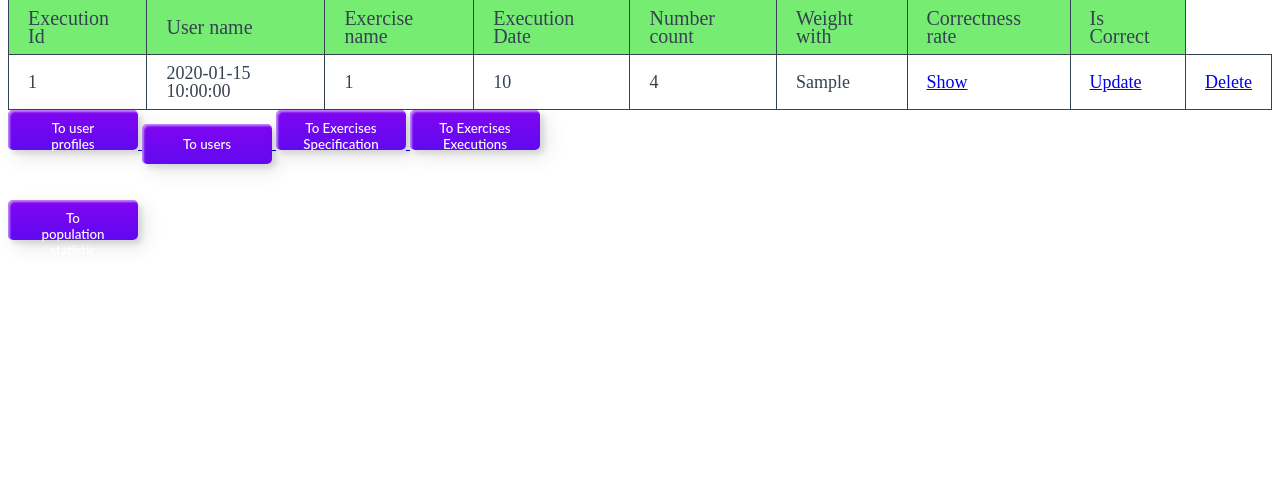
After one commit to bosvas/TropX_DB, a Flask app: page /tropx/execution/show in a window 1280 px wide. The commit adds this page. Shown: the part 256-736 px from the top of the page. Run offline with Flask 2, Linux system fonts and the light colour scheme; tables that the repository leaves empty hold one stand-in row (values such as "Sample post").

Commit message:
1.5 exercise execution add. mass refactoring. all classes to classes.py file

```diff
--- a/app.py
+++ b/app.py
@@ -9,6 +9,7 @@ from classes.UserProfile import user_profiles_routes
 from classes.PopulationStatistics import population_statistics_routes
 from classes.User import user_routes
 from classes.ExerciseSpecification import exercise_specification_routes
+from classes.ExerciseExecution import exercise_execution_routes
 
 load_dotenv()
 
@@ -17,6 +18,7 @@ app.register_blueprint(user_profiles_routes.user_profiles_bp)
 app.register_blueprint(population_statistics_routes.population_statistics_bp)
 app.register_blueprint(user_routes.user_bp)
 app.register_blueprint(exercise_specification_routes.exercise_specification_bp)
+app.register_blueprint(exercise_execution_routes.exercise_execution_bp)
 
 @app.route('/')
 def index():
--- a/classes/ExerciseExecution/exercise_execution_db_implementation.py
+++ b/classes/ExerciseExecution/exercise_execution_db_implementation.py
@@ -2,31 +2,105 @@ import datetime
 from flask import Flask, render_template, redirect, request
 import os
 from dotenv import load_dotenv
-from sqlalchemy import create_engine, Column, Integer, String, DateTime, Float, ForeignKey
+from sqlalchemy import create_engine, Column, Integer, String, DateTime, Float, ForeignKey, Boolean
 from sqlalchemy.orm import sessionmaker, relationship
 from sqlalchemy.ext.declarative import declarative_base
 from util.weight_plot import weight_histogram_chart
-from classes.UserProfile.user_profile_db_implementation import Base
+# from classes.UserProfile.user_profile_db_implementation import Base
+from classes.User import user_db_implementation
+from classes.ExerciseSpecification import exercise_specification_db_implementation
+from classes.classes import ExerciseExecution
 
 load_dotenv()
 
 db_url = os.getenv("DATABASE_URL")
 engine = create_engine(db_url)
 
+# Base = declarative_base()
 
-class ExerciseExecution(Base):
-    __tablename__ = 'exercise_executions'
-    execution_id = Column(Integer, primary_key=True)
-    exercise_id = Column(Integer, ForeignKey('exercise_specifications.exercise_id'))
-    execution_date = Column(DateTime)
-    number_count = Column(Integer)
-    weight_with = Column(Integer)
-    exercise = relationship("ExerciseSpecification", back_populates="exercise_executions")
+# class ExerciseExecution(Base):
+#     __tablename__ = 'exercise_executions'
+#     execution_id = Column(Integer, primary_key=True)
+#     exercise_id = Column(Integer, ForeignKey('exercise_specifications.exercise_id'))
+#     user_id = Column(Integer, ForeignKey('users.id'))
+#     exercise = relationship("ExerciseSpecification", back_populates="exercise_executions")
+#     user = relationship("User", back_populates="exercise_executions")
+#     execution_date = Column(DateTime)
+#     number_count = Column(Integer)
+#     weight_with = Column(Integer)
+#     correct_rate = Column(Integer)
+#     is_correct = Column(String)
 
 
 # Create the tables in the database
-Base.metadata.create_all(bind=engine)
+# Base.metadata.create_all(bind=engine)
 
 # Create a session to interact with the database
 Session = sessionmaker(bind=engine)
 session = Session()
+
+
+
+def get_all_executions():
+    exercise_executions = session.query(ExerciseExecution).all()
+    # users = []
+    # exercise = []
+    # for execution in exercise_executions:
+    #
+
+
+    return exercise_executions
+
+
+def new_exercise_execution():
+    execution_date = request.form['execution_date']
+    number_count = request.form['number_count']
+    weight_with = request.form['weight_with']
+    correct_rate = request.form['correct_rate']
+    is_correct = request.form['is_correct']
+    exercise_id = request.form['exercise_id']
+    user_id = request.form['user_id']
+
+    new_exercise = ExerciseExecution(user_id=user_id, exercise_id=exercise_id, execution_date=execution_date, number_count=number_count, weight_with=weight_with, correct_rate=correct_rate, is_correct=is_correct)
+
+    session.add(new_exercise)
+    session.commit()
+
+    return redirect("/tropx/exercise/show")
+
+
+def get_exercise_execution(id):
+    exercise_execution = session.query(ExerciseExecution).filter_by(execution_id=id).first()
+    user = user_db_implementation.get_user(exercise_execution.user_id)
+    exercise = exercise_specification_db_implementation.get_exercise(exercise_execution.exercise_id)
+    return (exercise_execution, user, exercise)
+
+
+def update_exercise_execution_post(id):
+    execution_date = request.form['execution_date']
+    number_count = request.form['number_count']
+    weight_with = request.form['weight_with']
+    correct_rate = request.form['correct_rate']
+    is_correct = request.form['is_correct']
+    exercise_id = request.form['exercise_id']
+
+    exercise_to_update = session.query(ExerciseExecution).filter_by(execution_id=id).first()
+
+    exercise_to_update.execution_date = execution_date
+    exercise_to_update.number_count = number_count
+    exercise_to_update.weight_with = weight_with
+    exercise_to_update.correct_rate = correct_rate
+    exercise_to_update.is_correct = is_correct
+    exercise_to_update.exercise_id = exercise_id
+
+    session.commit()
+
+    return redirect("/tropx/exercise/show")
+
+
+def delete_exercise_execution(id):
+    exercise_to_delete = session.query(ExerciseExecution).filter_by(execution_id=id).first()
+    session.delete(exercise_to_delete)
+    session.commit()
+
+    return redirect("/tropx/exercise/show")
--- /dev/null
+++ b/classes/ExerciseExecution/exercise_execution_routes.py
@@ -0,0 +1,36 @@
+from flask import Blueprint, render_template, request, redirect
+from classes.ExerciseExecution import exercise_execution_db_implementation
+
+exercise_execution_bp = Blueprint('exercise_execution_bp', __name__)
+
+
+@exercise_execution_bp.route("/tropx/execution/show", methods=['GET'])
+def get_all_exercises():
+    exercise_executions = exercise_execution_db_implementation.get_all_executions()
+    return render_template('tropx/execution/index.html', exercise_executions=exercise_executions)
+
+
+@exercise_execution_bp.route("/tropx/execution/new", methods=['GET', 'POST'])
+def new_exercise():
+    if request.method == 'POST':
+        return exercise_execution_db_implementation.new_exercise_execution()
+    return render_template("tropx/execution/new.html")
+
+
+@exercise_execution_bp.route('/tropx/execution/<id>', methods=['GET', 'POST'])
+def get_exercise(id):
+    execution, user, exercise = exercise_execution_db_implementation.get_exercise_execution(id)
+    return render_template("tropx/execution/show.html", execution=execution, user=user, exercise=exercise)
+
+
+@exercise_execution_bp.route('/tropx/execution/update/<id>', methods=['POST', 'GET'])
+def update_exercise(id):
+    if request.method == 'POST':
+        return exercise_execution_db_implementation.update_exercise_execution_post(id)
+    return render_template('tropx/execution/update.html')
+
+
+@exercise_execution_bp.route('/tropx/execution/delete/<id>', methods=['POST', 'GET'])
+def delete_exercise(id):
+    exercise_execution_db_implementation.delete_exercise_execution(id)
+    return redirect("/tropx/execution/show")
--- a/classes/PopulationStatistics/population_statistics_routes.py
+++ b/classes/PopulationStatistics/population_statistics_routes.py
@@ -7,5 +7,5 @@ population_statistics_bp = Blueprint('population_statistics_bp', __name__)
 
 @population_statistics_bp.route("/tropx/statistic")
 def all_population_statistic():
-    height, weight = population_statictics_db_implementation.get_population_statistic()
-    return render_template('tropx/statistic/index.html', height=height, weight=weight)
+    height, weight, total_exercises = population_statictics_db_implementation.get_population_statistic()
+    return render_template('tropx/statistic/index.html', height=height, weight=weight, total_exercises=total_exercises)
--- a/templates/base.html
+++ b/templates/base.html
@@ -66,6 +66,9 @@ TropxDB TEST
     <a href="/tropx/exercise/new">
         <button class="custom-btn btn-2">New exercise specification</button>
     </a>
+        <a href="/tropx/execution/new">
+        <button class="custom-btn btn-2">New execution specification</button>
+    </a>
 
 </nav>
 <br>
@@ -78,11 +81,17 @@ TropxDB TEST
     <a href="/tropx/user/show">
         <button class="custom-btn btn-2">To users</button>
     </a>
+    <a href="/tropx/exercise/show">
+        <button class="custom-btn btn-2">To Exercises Specification</button>
+    </a>
+    <a href="/tropx/execution/show">
+        <button class="custom-btn btn-2">To Exercises Executions</button>
+    </a>
+<br>
+<br>
+<br>
     <a href="/tropx/statistic">
         <button class="custom-btn btn-2">To population statistic</button>
     </a>
-    <a href="/tropx/exercise/show">
-        <button class="custom-btn btn-2">To Exercises Specification</button>
-    </a>
 </body>
 </html>
--- /dev/null
+++ b/templates/tropx/execution/index.html
@@ -0,0 +1,43 @@
+{% extends 'base.html' %}
+
+{% block title%} Index {% endblock %}
+
+{% block body %}
+{% if exercise_executions %}
+<table class="iksweb">
+    <thead>
+    <tr>
+        <th>Execution Id</th>
+        <th>User name</th>
+        <th>Exercise name</th>
+        <th>Execution Date</th>
+        <th>Number count</th>
+        <th>Weight with</th>
+        <th>Correctness rate</th>
+        <th>Is Correct</th>
+    </tr>
+    </thead>
+    <tbody>
+    {% for execution in exercise_executions %}
+    <tr>
+        <td>{{execution.execution_id}}</td>
+<!--        <td>{{execution.execution_date}}</td>-->
+<!--        <td>{{execution.execution_id}}</td>-->
+        <td>{{execution.execution_date}}</td>
+        <td>{{execution.number_count}}</td>
+        <td>{{execution.weight_with}}</td>
+        <td>{{execution.correct_rate}}</td>
+        <td>{{execution.is_correct}}</td>
+        <td><a href="/tropx/execution/{{execution.execution_id}}">Show</a></td>
+        <td><a href="/tropx/execution/update/{{execution.execution_id}}">Update</a></td>
+        <td><a href="/tropx/execution/delete/{{execution.execution_id}}">Delete</a></td>
+    </tr>
+    {% endfor %}
+    </tbody>
+</table>
+{% else %}
+<p>Exercise Execution list is empty!</p>
+{% endif %}
+
+
+{% endblock %}
--- a/templates/tropx/statistic/index.html
+++ b/templates/tropx/statistic/index.html
@@ -3,9 +3,10 @@
 {% block title%}statistic{% endblock %}
 
 {% block body %}
-<h1>Population statistic</h1>
+<h1>Population statistic: </h1>
 <h2>Average height: {{height}}</h2>
 <h2>Average weight: {{weight}}</h2>
+<h2>Total types of exercises in base: {{total_exercises}}</h2>
 <h3>Other statistic in work...</h3>
 
 
```
Also changed, not shown: classes/ExerciseSpecification/exercise_specification_db_implementation.py (+12 -12 lines), classes/PopulationStatistics/population_statictics_db_implementation.py (+7 -4 lines), classes/User/user_db_implementation.py (+29 -28 lines), classes/UserProfile/user_profile_db_implementation.py (+15 -15 lines), classes/classes.py (added, +72 -0 lines), templates/tropx/execution/new.html (added, +40 -0 lines), templates/tropx/execution/show.html (added, +19 -0 lines), templates/tropx/execution/update.html (added, +32 -0 lines).
